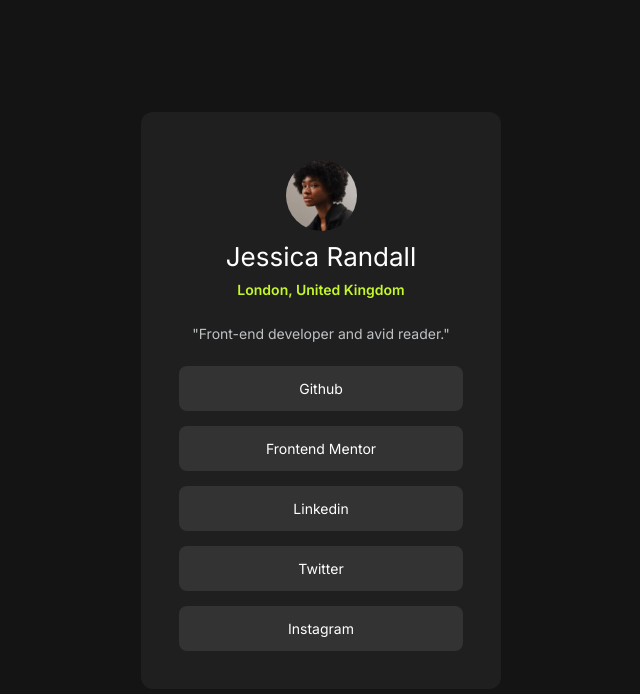
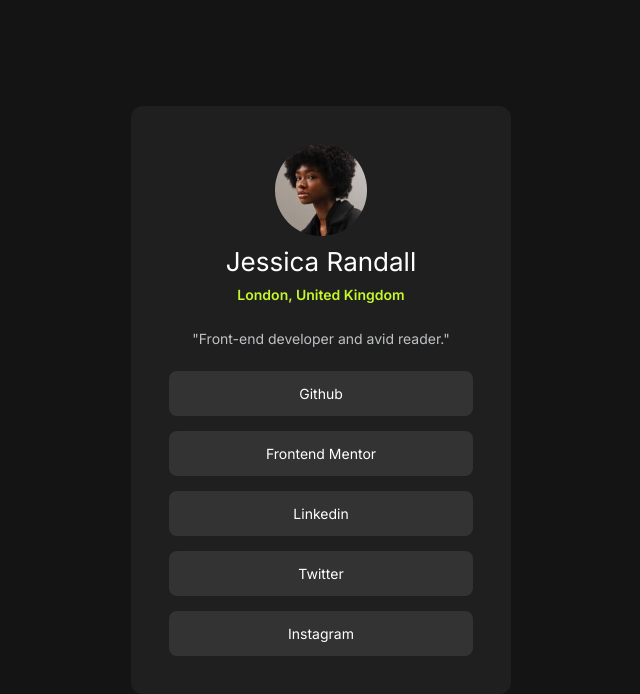
Before and after one commit to Shoaib-Bin-Rashid/Social-links-profile, a plain HTML site: page index.html in a window 1280 px wide. Shown: the whole page, without its empty margins (319-959 px from the left). Drawn offline with Linux system fonts and the light colour scheme; a web font is replaced by a local one.

Commit message:
Update style.css

```diff
--- a/style.css
+++ b/style.css
@@ -17,7 +17,7 @@ main{
 }
 
 .container{
-    width: 360px;
+    width: 380px;
     max-height: 95vh;
     max-width: 88vw;
     background-color: hsl(0, 0%, 12%);
@@ -29,10 +29,10 @@ main{
 }
 
 .container img{
-    width: 25%;
+    width: 30%;
     height: auto;
     border-radius: 50% ;
-    margin: 10px;
+    margin-bottom: 10px;
 }
 
 h1.name{
```
